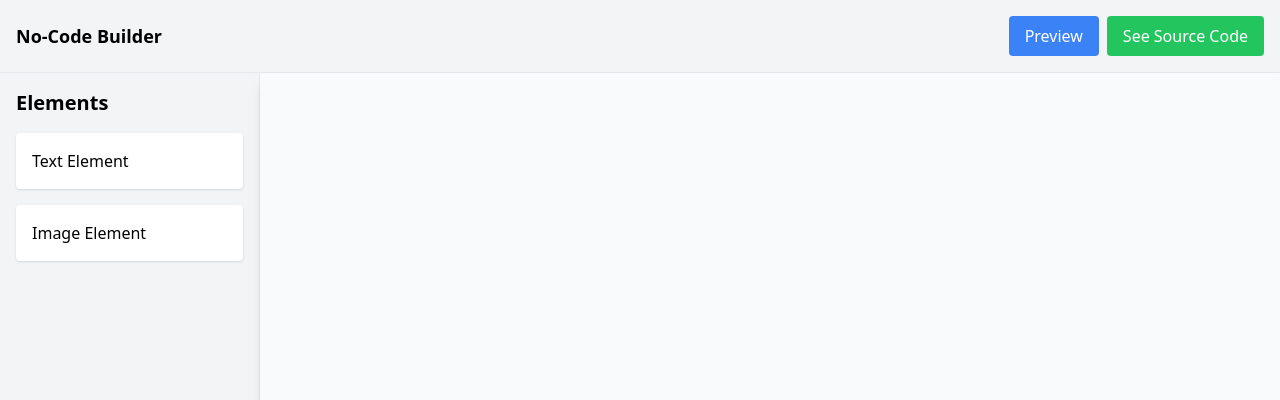
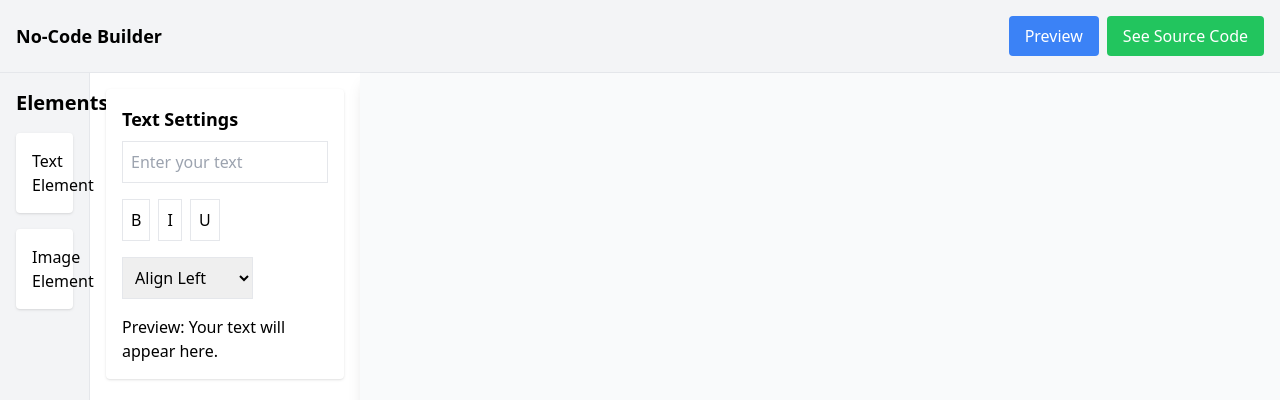
Before and after one commit to bymshihab/No-Code_Builder, a React (Create React App) app: page / in a window 1280 px wide. Both pictures are taken after a click on the element "Text Element". Shown: the top 400 px of the page. Built offline with nearby package versions, Linux system fonts and the light colour scheme.

Commit message:
image settings and text settings added

```diff
--- a/src/components/ImageSettings.jsx
+++ b/src/components/ImageSettings.jsx
@@ -0,0 +1,66 @@
+import React, { useState } from "react";
+
+const ImageSettings = ({ onImageChange }) => {
+  const [imageSrc, setImageSrc] = useState("");
+  const [imageWidth, setImageWidth] = useState("");
+  const [imageHeight, setImageHeight] = useState("");
+  const [align, setAlign] = useState("left");
+
+  const handleImageUpload = (e) => {
+    const file = e.target.files[0];
+    if (file) {
+      const url = URL.createObjectURL(file);
+      setImageSrc(url);
+      onImageChange(url); // Propagate image change to the parent
+    }
+  };
+
+  return (
+    <div className="p-4 bg-white rounded shadow">
+      <h3 className="text-lg font-semibold mb-2">Image Settings</h3>
+      <input type="file" onChange={handleImageUpload} className="mb-4" />
+      {imageSrc && (
+        <img
+          src={imageSrc}
+          alt="Uploaded"
+          className={`mb-4 w-${imageWidth} h-${imageHeight} ${
+            align === "center"
+              ? "mx-auto"
+              : align === "right"
+              ? "float-right"
+              : ""
+          }`}
+        />
+      )}
+      <div className="flex space-x-2 mb-4">
+        <input
+          type="text"
+          placeholder="Width"
+          value={imageWidth}
+          onChange={(e) => setImageWidth(e.target.value)}
+          className="p-2 border"
+        />
+        <input
+          type="text"
+          placeholder="Height"
+          value={imageHeight}
+          onChange={(e) => setImageHeight(e.target.value)}
+          className="p-2 border"
+        />
+      </div>
+      <div className="mb-4">
+        <select
+          value={align}
+          onChange={(e) => setAlign(e.target.value)}
+          className="p-2 border"
+        >
+          <option value="left">Align Left</option>
+          <option value="center">Align Center</option>
+          <option value="right">Align Right</option>
+        </select>
+      </div>
+    </div>
+  );
+};
+
+export default ImageSettings;
--- a/src/components/Sidebar.jsx
+++ b/src/components/Sidebar.jsx
@@ -1,17 +1,50 @@
-import React from "react";
+import React, { useState } from "react";
+import TextSettings from "./TextSettings";
+import ImageSettings from "./ImageSettings";
 
-const Sidebar = () => (
+const Sidebar = () => {
+  const [selectedElement, setSelectedElement] = useState(null);
+  const [text, setText] = useState("");
+  const [imageSrc, setImageSrc] = useState("");
+
+  const handleTextChange = (newText) => {
+    setText(newText);
+  };
+
+  const handleImageChange = (url) => {
+    setImageSrc(url);
+  };
+
+  return (
+    <div className="flex">
       <div className="w-1/4 p-4 bg-gray-100 border-r">
         <h2 className="text-xl font-semibold mb-4">Elements</h2>
         <div className="flex flex-col space-y-4">
-      <div draggable className="p-4 bg-white rounded shadow cursor-pointer">
+          <div
+            onClick={() => setSelectedElement("Text")}
+            className="p-4 bg-white rounded shadow cursor-pointer"
+          >
             Text Element
           </div>
-      <div draggable className="p-4 bg-white rounded shadow cursor-pointer">
+          <div
+            onClick={() => setSelectedElement("Image")}
+            className="p-4 bg-white rounded shadow cursor-pointer"
+          >
             Image Element
           </div>
         </div>
       </div>
+
+      <div className="w-3/4 p-4">
+        {selectedElement === "Text" && (
+          <TextSettings onTextChange={handleTextChange} />
+        )}
+        {selectedElement === "Image" && (
+          <ImageSettings onImageChange={handleImageChange} />
+        )}
+      </div>
+    </div>
   );
+};
 
 export default Sidebar;
--- /dev/null
+++ b/src/components/TextSettings.jsx
@@ -0,0 +1,82 @@
+import React, { useState } from "react";
+
+const TextSettings = ({ onTextChange }) => {
+  const [text, setText] = useState("");
+  const [fontWeight, setFontWeight] = useState("normal");
+  const [fontStyle, setFontStyle] = useState("normal");
+  const [textDecoration, setTextDecoration] = useState("none");
+  const [textAlign, setTextAlign] = useState("left");
+
+  const handleTextChange = (e) => {
+    setText(e.target.value);
+    onTextChange(e.target.value); // Propagate text change to the parent
+  };
+
+  return (
+    <div className="p-4 bg-white rounded shadow">
+      <h3 className="text-lg font-semibold mb-2">Text Settings</h3>
+      <input
+        type="text"
+        placeholder="Enter your text"
+        value={text}
+        onChange={handleTextChange}
+        className="mb-4 p-2 border w-full"
+      />
+      <div className="flex space-x-2 mb-4">
+        <button
+          onClick={() =>
+            setFontWeight(fontWeight === "bold" ? "normal" : "bold")
+          }
+          className={`p-2 border ${fontWeight === "bold" ? "bg-gray-300" : ""}`}
+        >
+          B
+        </button>
+        <button
+          onClick={() =>
+            setFontStyle(fontStyle === "italic" ? "normal" : "italic")
+          }
+          className={`p-2 border ${
+            fontStyle === "italic" ? "bg-gray-300" : ""
+          }`}
+        >
+          I
+        </button>
+        <button
+          onClick={() =>
+            setTextDecoration(
+              textDecoration === "underline" ? "none" : "underline"
+            )
+          }
+          className={`p-2 border ${
+            textDecoration === "underline" ? "bg-gray-300" : ""
+          }`}
+        >
+          U
+        </button>
+      </div>
+      <div className="mb-4">
+        <select
+          value={textAlign}
+          onChange={(e) => setTextAlign(e.target.value)}
+          className="p-2 border"
+        >
+          <option value="left">Align Left</option>
+          <option value="center">Align Center</option>
+          <option value="right">Align Right</option>
+        </select>
+      </div>
+      <div
+        style={{
+          fontWeight: fontWeight,
+          fontStyle: fontStyle,
+          textDecoration: textDecoration,
+          textAlign: textAlign,
+        }}
+      >
+        Preview: {text || "Your text will appear here."}
+      </div>
+    </div>
+  );
+};
+
+export default TextSettings;
```
Also changed, not shown: src/App.css (deleted, +0 -38 lines). Lines whose indentation alone changed are shown as unchanged.
